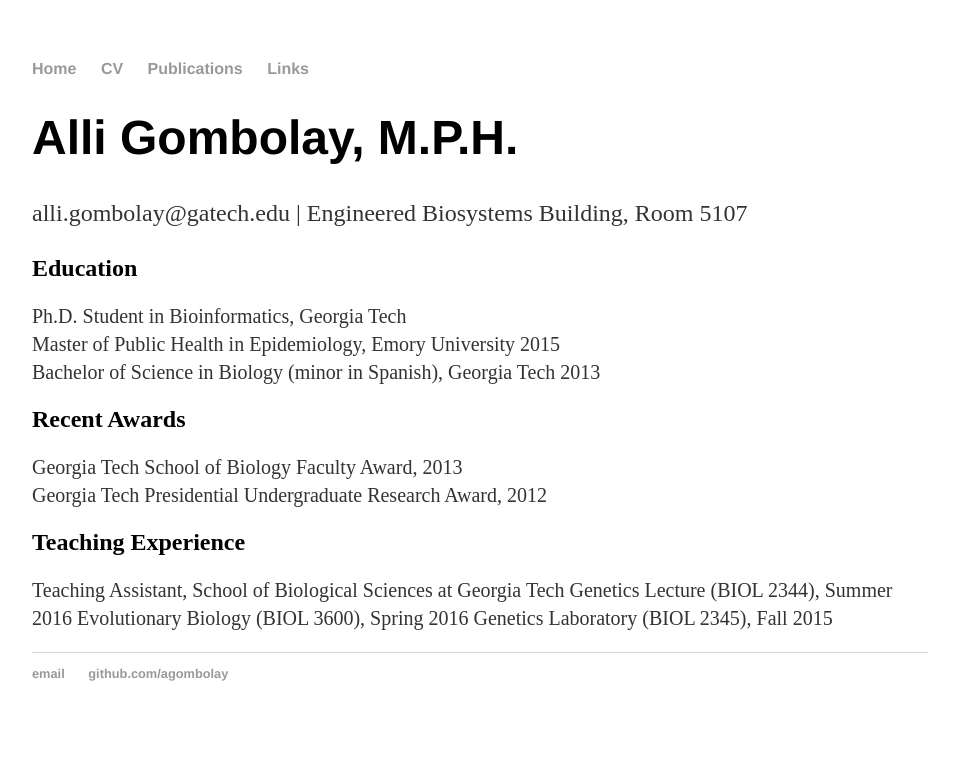
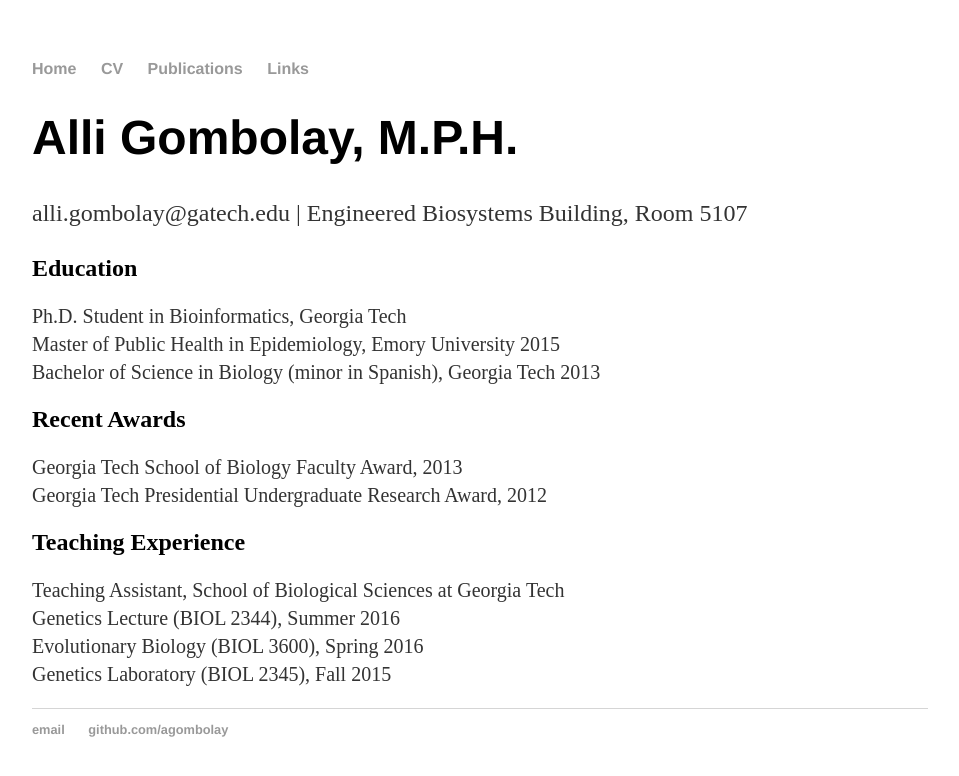
Before and after one commit to agombolay/agombolay.github.io, a Jekyll site: the page built from cv/index.html, in a window 1280 px wide. Shown: the top 776 px of the page, without its empty margins (160-1119 px from the left). Built offline with Jekyll 4.4.1, drawn with Linux system fonts in a browser that asks for light colours.

```diff
--- a/cv/index.html
+++ b/cv/index.html
@@ -20,9 +20,9 @@ title: Alli Gombolay
 	<h2>Teaching Experience</h2>
 	<p style="font-size:20px">
 	Teaching Assistant, School of Biological Sciences at Georgia Tech
-	Genetics Lecture (BIOL 2344), Summer 2016
-	Evolutionary Biology (BIOL 3600), Spring 2016
-	Genetics Laboratory (BIOL 2345), Fall 2015
+	<br>Genetics Lecture (BIOL 2344), Summer 2016
+	<br>Evolutionary Biology (BIOL 3600), Spring 2016
+	<br>Genetics Laboratory (BIOL 2345), Fall 2015</p>
 
 
 </div><!-- /.blurb -->
```
